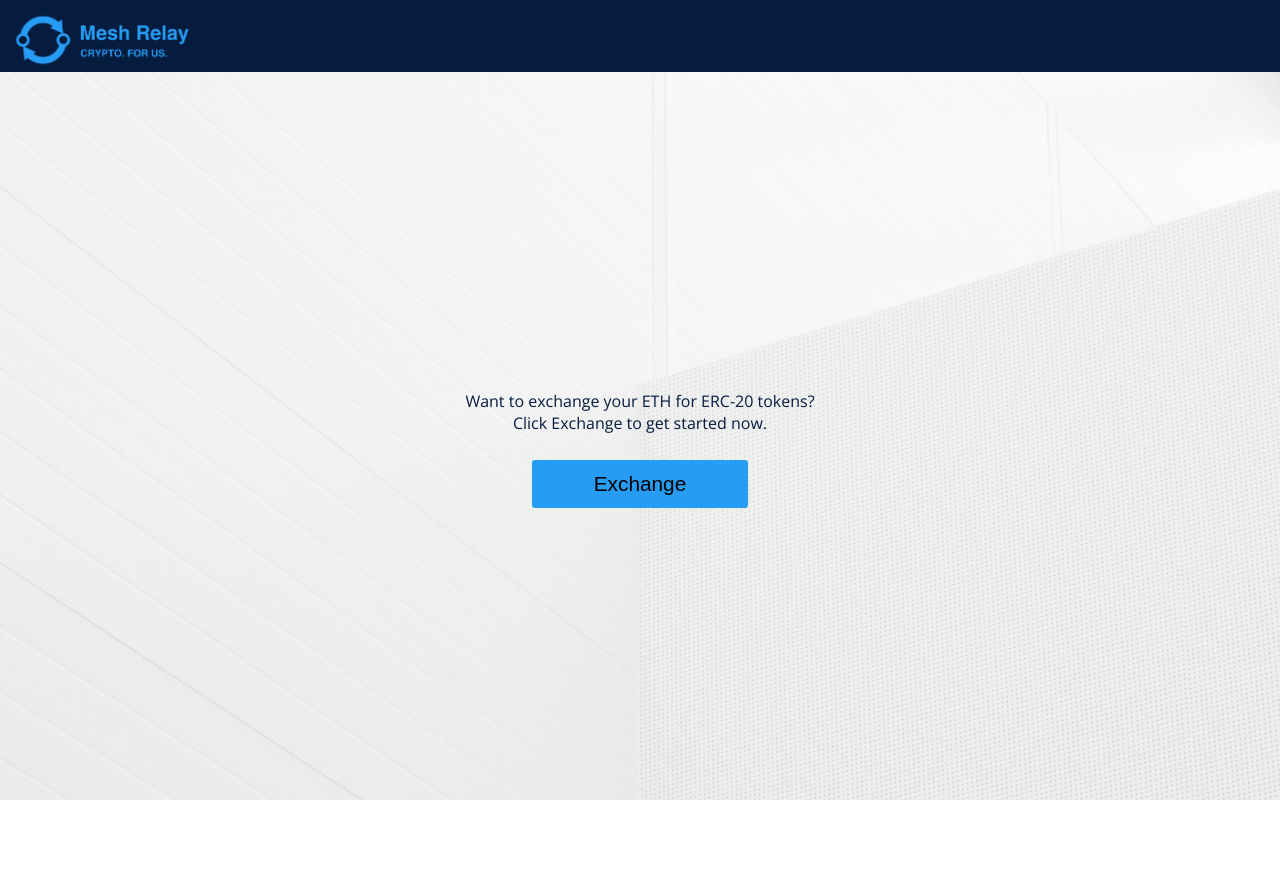
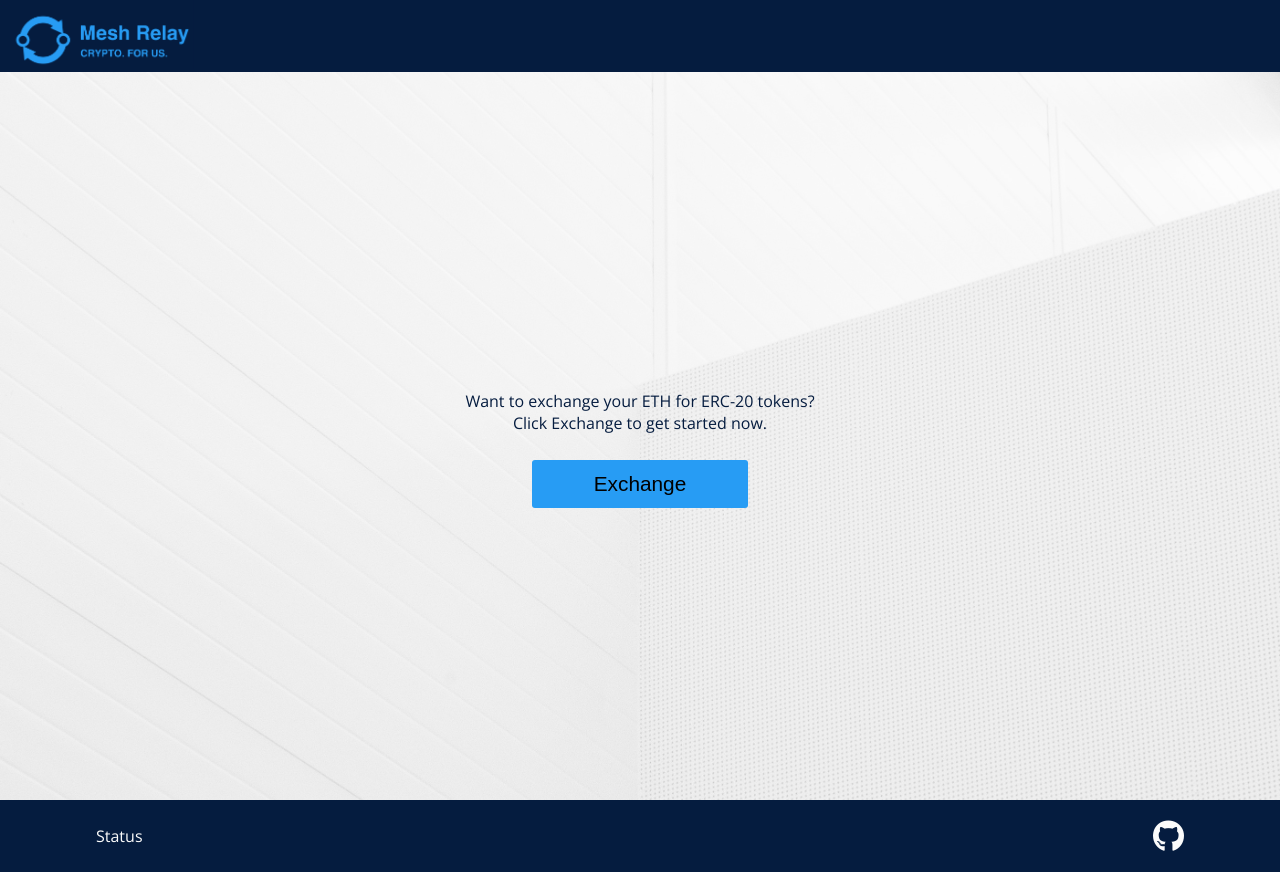
Before and after one commit to Mesh-Relay/meshrelay.com, a React (Create React App) app: page / in a window 1280 px wide. Before the commit the page ends 800 px from the top, so only its background shows below. Built offline with nearby package versions, Linux system fonts and the light colour scheme; no server answers; what honeybadger-js would draw is missing.

Commit message:
Add Footer and Font Awesome Kit for GH icon

```diff
--- a/public/index.html
+++ b/public/index.html
@@ -24,6 +24,8 @@
     <!-- <v3 -->
     <script src="https://instant.0x.org/v3/instant.js"></script>
 
+    <!-- Add Font Awesome Kit -->
+    <script src="https://kit.fontawesome.com/a199923ca1.js" crossorigin="anonymous"></script>
     <!--
       manifest.json provides metadata used when your web app is installed on a
       user's mobile device or desktop. See https://developers.google.com/web/fundamentals/web-app-manifest/
--- a/src/components/Footer/Footer.jsx
+++ b/src/components/Footer/Footer.jsx
@@ -1,13 +1,22 @@
 import React from 'react'
 
-// import logo from "../../images/Mesh_Relay_Logo.png"
 import './footer.css'
 
 const Footer = () => {
   return (
     <footer>
-      Footer Placeholder
-      {/* <img class="logo" src={logo} alt="Mesh Relay Logo" /> */}
+      <a className="status-link" href="https://status.meshrelay.com">
+        Status
+      </a>
+      <div className="social-icons">
+        <a
+          aria-label="GitHub Logo linking to Mesh Relay GitHub repository"
+          className="github-link"
+          href="https://github.com/Mesh-Relay/meshrelay.com"
+        >
+          <i className="fab fa-github fa-2x" />
+        </a>
+      </div>
     </footer>
   )
 }
--- a/src/components/Footer/footer.css
+++ b/src/components/Footer/footer.css
@@ -1,5 +1,25 @@
 footer {
-  background-color: #b3efff;
-  width: 100vw;
-  height: 10rem;
+  background-color: #051c3f;
+  height: 72px;
+  color: #fbfbfb;
+  display: flex;
+  flex-direction: row;
+  justify-content: space-between;
+  align-items: center;
+  padding: 0rem 6rem 0 6rem;
 }
+
+.github-link,
+.github-link:visited {
+  color: #fbfbfb;
+}
+
+.status-link,
+.status-link {
+  color: #fbfbfb;
+  text-decoration: none;
+}
+
+.status-link:hover {
+  text-decoration: underline;
+}
--- a/src/index.jsx
+++ b/src/index.jsx
@@ -6,6 +6,7 @@ import ErrorBoundary from '@honeybadger-io/react'
 import { ButtonTypes, ButtonSizes } from './components/Button/buttonTypes'
 import Button from './components/Button/Button'
 import Header from './components/Header/Header'
+import Footer from './components/Footer/Footer'
 
 import './styles.css'
 
@@ -39,6 +40,7 @@ function App() {
           />
         </div>
       </div>
+      <Footer />
     </>
   )
 }
--- a/src/styles.css
+++ b/src/styles.css
@@ -9,11 +9,11 @@
   justify-content: center;
   align-items: flex-start;
   height: 100vh;
-  font-family: 'Open Sans', sans-serif;
 }
 
 body {
   margin: 0;
+  font-family: 'Open Sans', sans-serif;
 }
 
 .landing-page-container {
@@ -27,7 +27,7 @@ body {
   justify-content: center;
   align-items: center;
   height: 100vh;
-  width: 100vw;
+  width: 100%;
 }
 
 .coming-soon-header {
```
